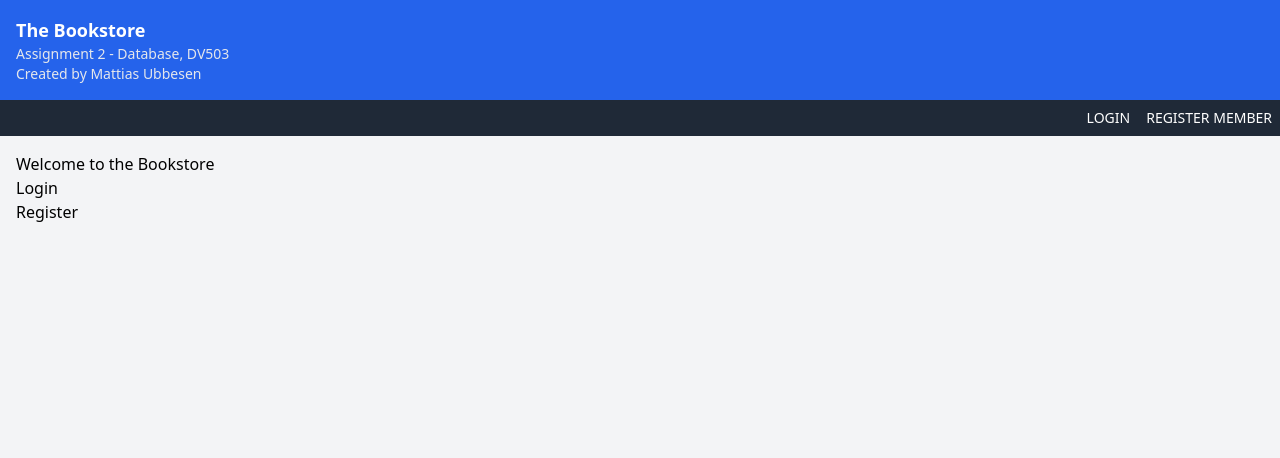
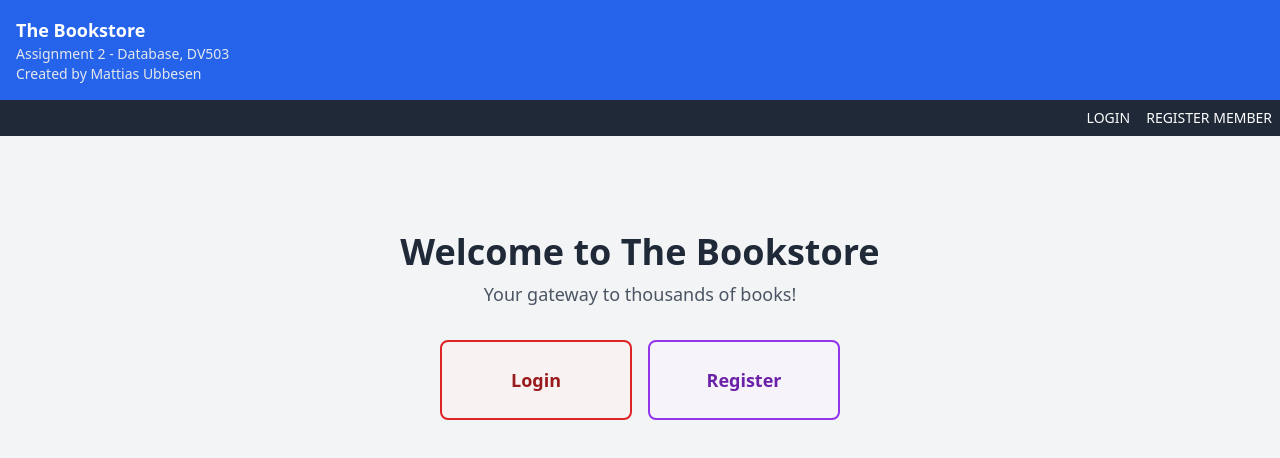
Before and after one commit to legitmattias/1dv503_database_frontend, a SvelteKit app: page / in a window 1280 px wide. Shown: the top 458 px of the page. Built offline with nearby package versions, Linux system fonts and the light colour scheme; no server answers.

Commit message:
Add new layout and links as buttons

```diff
--- a/src/routes/+page.svelte
+++ b/src/routes/+page.svelte
@@ -2,16 +2,34 @@
 	import { user } from '$lib/stores';
 </script>
 
-<h1>Welcome to the Bookstore</h1>
+<div class="flex flex-col items-center min-h-screen bg-gray-100 p-6 text-center py-20">
+	<h1 class="text-4xl font-bold text-gray-800">Welcome to The Bookstore</h1>
+	<p class="text-lg text-gray-600 mt-2">Your gateway to thousands of books!</p>
 
-<nav>
-	<ul>
-		{#if $user}
-			<li><a href="/books" class="hover:underline">Browse Books</a></li>
-			<li><a href="/order" class="hover:underline">Order History</a></li>
-		{:else}
-			<li><a href="/auth/login" class="hover:underline">Login</a></li>
-			<li><a href="/auth/register" class="hover:underline">Register</a></li>
-		{/if}
-	</ul>
-</nav>
+	<!-- Ensure buttons are centered properly -->
+	<nav class="mt-8 w-full max-w-3xl">
+		<div class="grid gap-4 sm:grid-cols-2 md:grid-cols-3">
+			{#if $user}
+				<a href="/books" class="group flex items-center justify-center rounded-lg border-2 border-blue-600 bg-blue-50 bg-opacity-50 p-6 text-lg font-semibold text-blue-800 transition hover:bg-blue-600 hover:text-white">
+					Browse Books
+				</a>
+				<a href="/order" class="group flex items-center justify-center rounded-lg border-2 border-green-600 bg-green-50 bg-opacity-50 p-6 text-lg font-semibold text-green-800 transition hover:bg-green-600 hover:text-white">
+					Order History
+				</a>
+				<a href="/cart" class="group flex items-center justify-center rounded-lg border-2 border-yellow-600 bg-yellow-50 bg-opacity-50 p-6 text-lg font-semibold text-yellow-800 transition hover:bg-yellow-600 hover:text-white">
+					My Cart
+				</a>
+			{:else}
+				<!-- Center login and register buttons -->
+				<div class="col-span-full flex justify-center gap-4">
+					<a href="/auth/login" class="group flex items-center justify-center rounded-lg border-2 border-red-600 bg-red-50 bg-opacity-50 p-6 text-lg font-semibold text-red-800 transition hover:bg-red-600 hover:text-white w-48">
+						Login
+					</a>
+					<a href="/auth/register" class="group flex items-center justify-center rounded-lg border-2 border-purple-600 bg-purple-50 bg-opacity-50 p-6 text-lg font-semibold text-purple-800 transition hover:bg-purple-600 hover:text-white w-48">
+						Register
+					</a>
+				</div>
+			{/if}
+		</div>
+	</nav>
+</div>
```
